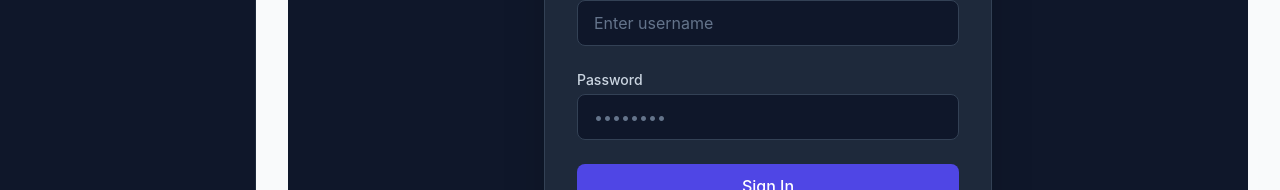
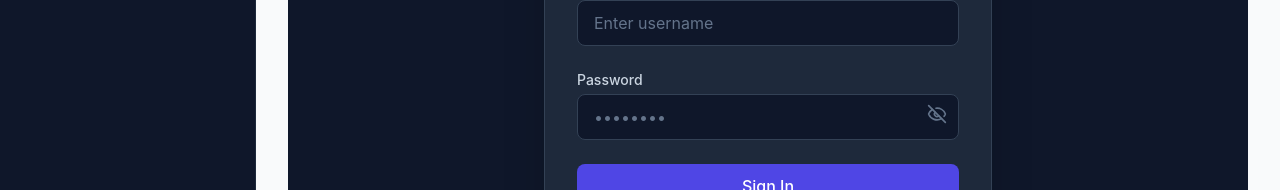
Before and after one commit to startup-digi-3119/New-folder, a Next.js app: page /admin/login in a window 1280 px wide. Shown: the part 493-683 px from the top of the page. Built offline with nearby package versions, Linux system fonts and the light colour scheme; no server answers.

Commit message:
feat: add password toggle and improve error logs

```diff
--- a/app/admin/login/page.tsx
+++ b/app/admin/login/page.tsx
@@ -7,6 +7,7 @@
 export default function AdminLogin() {
     const [username, setUsername] = useState("");
     const [password, setPassword] = useState("");
+    const [showPassword, setShowPassword] = useState(false);
     const [error, setError] = useState("");
     const [isLoading, setIsLoading] = useState(false);
 
@@ -59,16 +60,27 @@
                         />
                     </div>
 
-                    <div>
+                    <div className="relative">
                         <label className="block text-sm font-medium text-slate-300 mb-1">Password</label>
                         <input
-                            type="password"
+                            type={showPassword ? "text" : "password"}
                             required
                             value={password}
                             onChange={(e) => setPassword(e.target.value)}
-                            className="w-full bg-slate-900 border border-slate-700 rounded-lg px-4 py-2.5 text-white placeholder-slate-500 focus:ring-2 focus:ring-indigo-500 focus:border-transparent transition-all"
+                            className="w-full bg-slate-900 border border-slate-700 rounded-lg px-4 py-2.5 text-white placeholder-slate-500 focus:ring-2 focus:ring-indigo-500 focus:border-transparent transition-all pr-12"
                             placeholder="••••••••"
                         />
+                        <button
+                            type="button"
+                            onClick={() => setShowPassword(!showPassword)}
+                            className="absolute right-3 top-[34px] text-slate-500 hover:text-slate-300 transition-colors"
+                        >
+                            {showPassword ? (
+                                <svg xmlns="http://www.w3.org/2000/svg" width="20" height="20" viewBox="0 0 24 24" fill="none" stroke="currentColor" strokeWidth="2" strokeLinecap="round" strokeLinejoin="round"><path d="M2.062 12.348a1 1 0 0 1 0-.696 10.75 10.75 0 0 1 19.876 0 1 1 0 0 1 0 .696 10.75 10.75 0 0 1-19.876 0" /><circle cx="12" cy="12" r="3" /></svg>
+                            ) : (
+                                <svg xmlns="http://www.w3.org/2000/svg" width="20" height="20" viewBox="0 0 24 24" fill="none" stroke="currentColor" strokeWidth="2" strokeLinecap="round" strokeLinejoin="round"><path d="M10.733 5.076a10.744 10.744 0 0 1 11.205 6.575 1 1 0 0 1 0 .696 10.747 10.747 0 0 1-1.444 2.49" /><path d="M14.084 14.158a3 3 0 0 1-4.242-4.242" /><path d="M17.479 17.499a10.75 10.75 0 0 1-15.417-5.151 1 1 0 0 1 0-.696 10.75 10.75 0 0 1 4.446-5.143" /><path d="M2 2l20 20" /></svg>
+                            )}
+                        </button>
                     </div>
 
                     {error && (
--- a/app/api/admin/login/route.ts
+++ b/app/api/admin/login/route.ts
@@ -41,6 +41,6 @@
 
     } catch (error) {
         console.error("Login Check Error:", error);
-        return NextResponse.json({ error: "Internal Error" }, { status: 500 });
+        return NextResponse.json({ error: `Internal Error: ${error.message}` }, { status: 500 });
     }
 }
```
